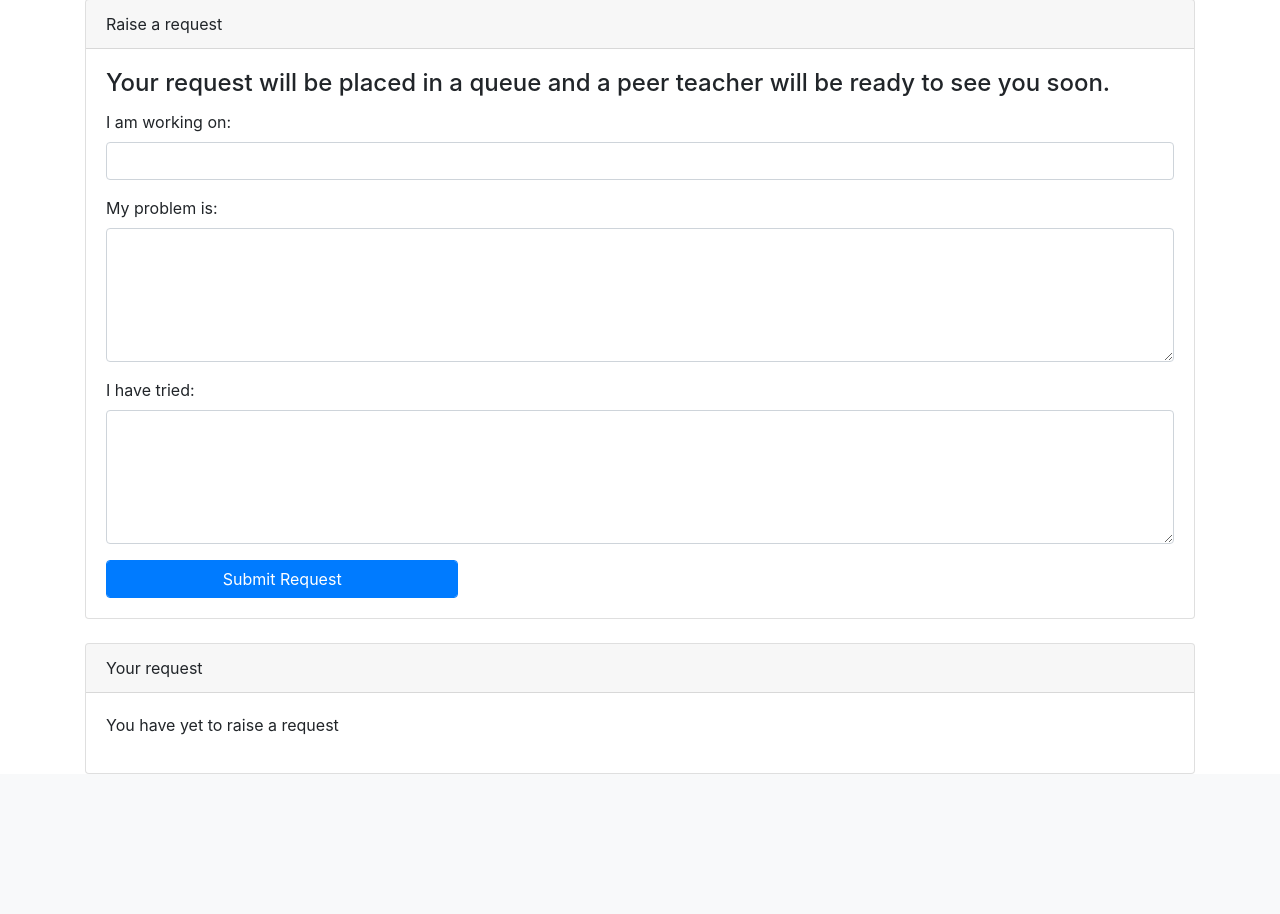
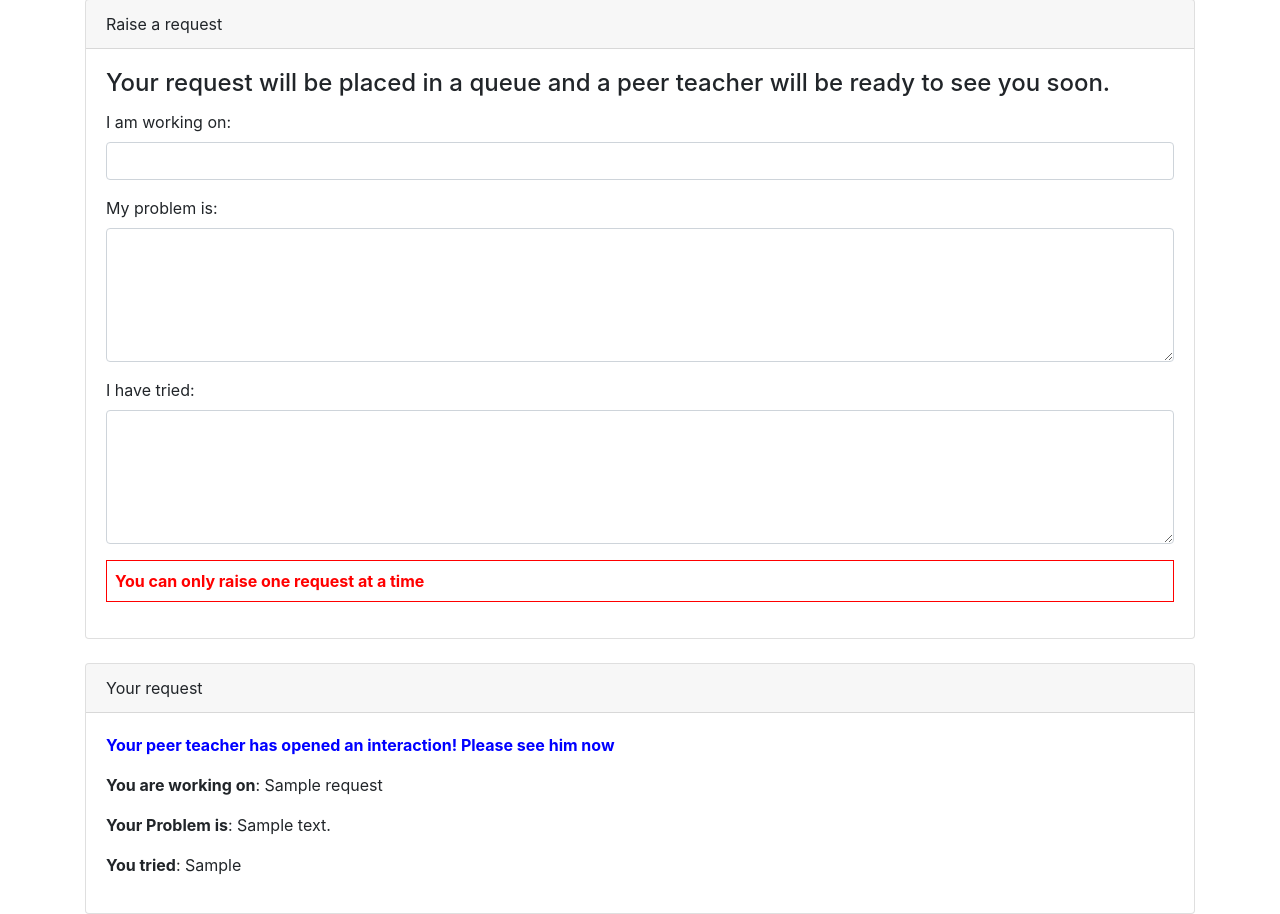
Before and after one commit to chrislmy/digital_clerk, a Django app: page /office_hour_dashboard_student?office-hour-id=1&lecturer=1 in a window 1280 px wide. Shown: the part 103-1017 px from the top of the page. Before the commit the page ends 877 px from the top, so only its background shows below. Run offline with Django 3.2, Linux system fonts and the light colour scheme; tables that the repository leaves empty hold one stand-in row (values such as "Sample post"); some libraries are stand-ins or nearby versions.

Commit message:
WIP filter for student request

```diff
--- a/digitalclerk_app/templates/digitalclerk_app/office_hour_dashboard.html
+++ b/digitalclerk_app/templates/digitalclerk_app/office_hour_dashboard.html
@@ -15,7 +15,7 @@
 				<div class="collapse" id="interaction{{i.interaction.id}}">
 					<div class="card-body">
 						<p><strong>{{i.owner}} is working on: </strong> {{i.request.request_title}}</p><hr>
-						<p><strong>{{i.owner}}'s' problem is: </strong> {{i.request.request_description}}</p><hr>
+						<p><strong>{{i.owner}}'s problem is: </strong> {{i.request.request_description}}</p><hr>
 						<p><strong>{{i.owner}} has tried: </strong> {{i.request.tried_solutions}}</p><hr>
 						<a href="{% url 'digitalclerk_app:close_interaction' office_hour_id lecturer_id i.request.id i.interaction.id 1 %}" class="btn btn-danger">Resolve Interaction</a>
 					</div>
--- a/digitalclerk_app/templates/digitalclerk_app/office_hour_dashboard_student.html
+++ b/digitalclerk_app/templates/digitalclerk_app/office_hour_dashboard_student.html
@@ -37,16 +37,22 @@
 				<p>You have yet to raise a request</p>
 			{% elif my_request %}
 				{% if prior_request_count == 0 %}
-					<p style="color: blue;"><strong>There are no requests ahead of you. A peer teacher should be seeing you very soon!</strong></p>
+					{% if opened_interaction == 1 %}
+						<p style="color: blue;"><strong>Your peer teacher has opened an interaction! Please see him now</strong></p>
+					{% else %}
+						<p style="color: blue;"><strong>There are no requests ahead of you. A peer teacher should be seeing you very soon!</strong></p>
+					{% endif %}
 				{% else %}
-					<p style="color: red;"><strong>There are {{prior_request_count}} requests raised before you. Please wait...</strong></p>
+					{% if opened_interaction == 1 %}
+						<p style="color: blue;"><strong>Your peer teacher has opened an interaction! Please see him now</strong></p>
+					{% else %}
+						<p style="color: red;"><strong>There are {{prior_request_count}} requests raised before you. Please wait...</strong></p>
+					{% endif %}
 				{% endif %}
         		<p><strong>You are working on</strong>: {{my_request.request_title}}</p>
 				<p><strong>Your Problem is</strong>: {{my_request.request_description}}</p>
 				<p><strong>You tried</strong>: {{my_request.tried_solutions}}</p>
-				{% if interaction %}
-					<p>Your peer teacher has opened an interaction! Please see him now</p>
-				{% else %}
+				{% if opened_interaction == 0 %}
 					<button type="button" class="btn btn-primary" data-toggle="modal" data-target="#editRequestModal">Edit Request</button>
 	   				<a href="{% url 'digitalclerk_app:close_request' office_hour_id lecturer_id my_request.id %}" class="btn btn-danger">Close Request</a>
 	   			{% endif %}
--- a/digitalclerk_app/views.py
+++ b/digitalclerk_app/views.py
@@ -101,7 +101,7 @@
 # Office hour dashboard for monitoring REQUESTS and INTERACTIONS
 def office_hour_dashboard_student(request):
 	user_profile = MockUserProfile()
-	user_upi = user_profile.studentProfile2()['upi']
+	user_upi = user_profile.studentProfile1()['upi']
 	office_hour_id = int(request.GET.get('office-hour-id'))
 	lecturer_id = int(request.GET.get('lecturer'))
 	request_form = AddRequestForm()
@@ -110,7 +110,7 @@
 	raised_request = 0
 	opened_interaction = 0
 	try:
-		my_request = Request.objects.get(request_user=user_upi, office_hour_id=office_hour_id, status=1)
+		my_request = Request.objects.get(request_user=user_upi, office_hour_id=office_hour_id, status__in=[1,2])
 		try:
 			interaction = Interaction.objects.get(request_id=my_request.id)
 		except Interaction.DoesNotExist:
```
